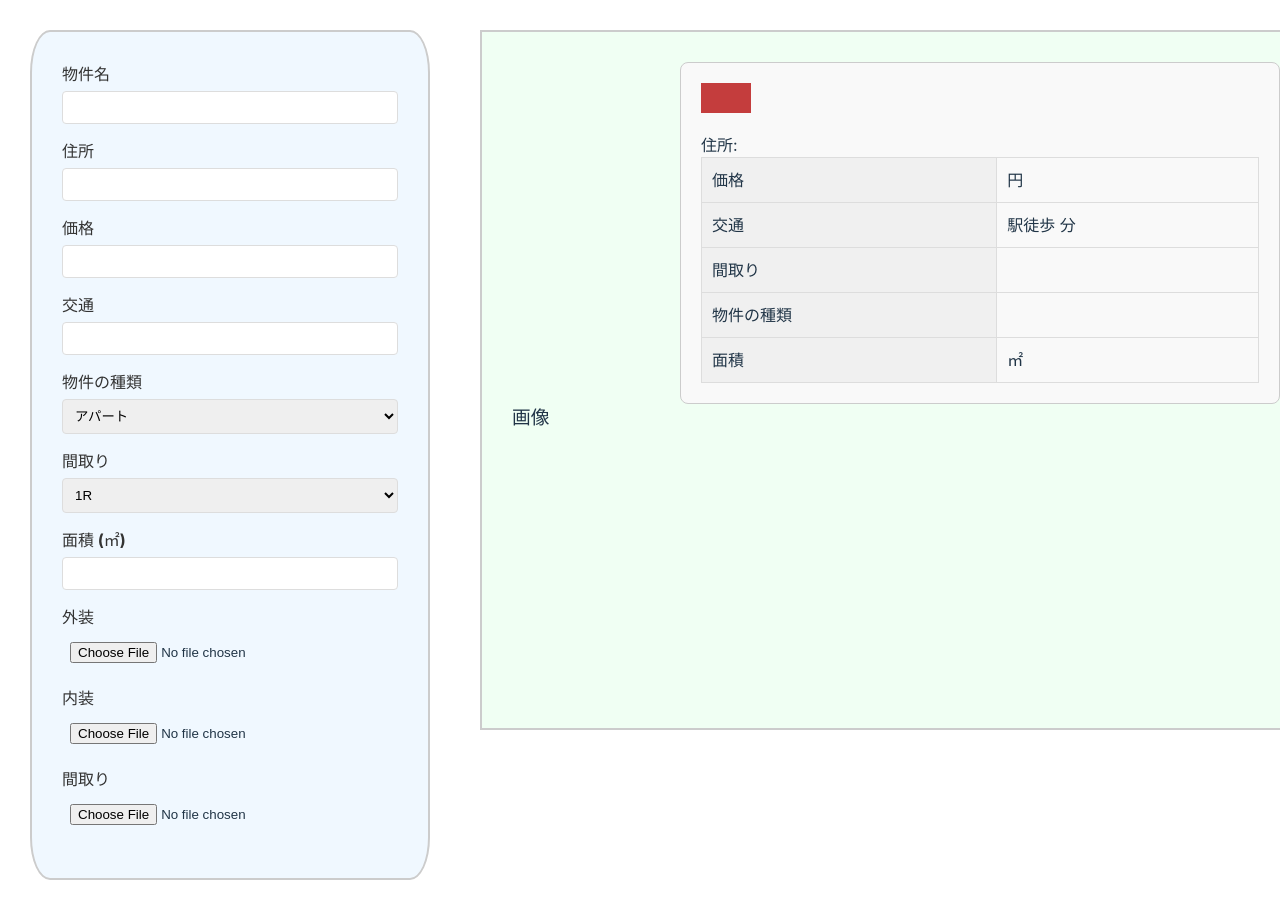
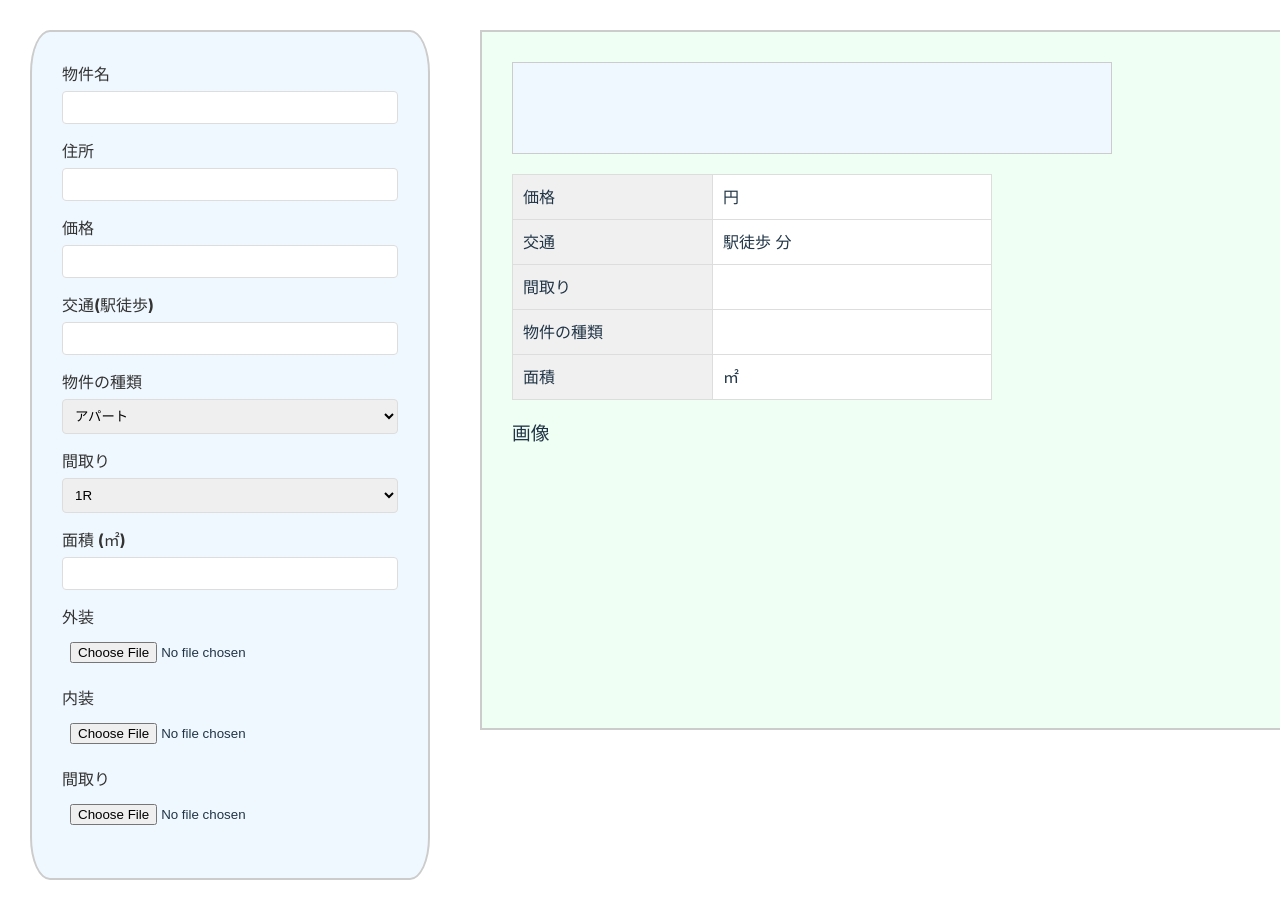
Before and after one commit to yukanakamura1226/iimon-tech-blog-react, a React (Vite) app: page / in a window 1280 px wide. Shown: the top 910 px of the page. Built offline with nearby package versions, Linux system fonts and the light colour scheme.

Commit message:
css fixed

```diff
--- a/src/components/Advertisement/Text.css
+++ b/src/components/Advertisement/Text.css
@@ -1,26 +1,30 @@
+header {
+    margin-bottom: 20px;
+    background-color: aliceblue;
+    border: 1px solid #ccc;
+    padding: 10px;
+    color: #6a6565;
+    font-weight: bold;
+    text-align: center;
+}
+.text-title {
+    font-size: 45px;
+    font-weight: bold;
+    margin-bottom: 20px;
+    height: 50px;
+}
+
 .text-container {
     max-width: 600px;
-    margin: 0 auto;
-    padding: 20px;
-    border: 1px solid #ccc;
-    border-radius: 8px;
-    background-color: #f9f9f9;
-}
-
-.text-title {
-    font-size: 24px;
-    color: #333;
     margin-bottom: 20px;
-    text-align: center;
-    background-color: #c43d3d;
-    height: 30px;
-    width: 50px;
 }
 
 .text-table {
     display: table;
-    width: 100%;
+    width: 80%;
     border-collapse: collapse;
+    background-color: white;
+    /* margin-right: 50px; */
 }
 
 .text-row {
@@ -37,4 +41,5 @@
 .text-cell:first-child {
     font-weight: bold;
     background-color: #f0f0f0;
+    width: 200px;
 }
--- a/src/components/Advertisement/Text.jsx
+++ b/src/components/Advertisement/Text.jsx
@@ -1,21 +1,3 @@
-// /* eslint-disable react/prop-types */
-// import './Text.css';
-
-// function Text({ formData }) {
-//     return (
-//         <div className="text-container">
-//             <h2 className="text-title">不動産広告</h2>
-//             <p className="text-item">物件名: {formData.name}</p>
-//             <p className="text-item">住所: {formData.address}</p>
-//             <p className="text-item">価格: {formData.price}</p>
-//             <p className="text-item">物件の種類: {formData.propertyType}</p>
-//             <p className="text-item">面積: {formData.area} ㎡</p>
-//         </div>
-//     );
-// }
-
-// export default Text;
-
 /* eslint-disable react/prop-types */
 import './Text.css';
 
@@ -24,7 +6,7 @@ function Text({ formData }) {
         <div className="text-container">
             <header>
                 <h2 className="text-title">{formData.name}</h2>
-                <p>住所:{formData.address}</p>
+                <p>{formData.address}</p>
             </header>
             <div className="text-table">
                 <div className="text-row">
--- a/src/components/Form/Form.jsx
+++ b/src/components/Form/Form.jsx
@@ -1,4 +1,3 @@
-// import React from "react";
 import "./Form.css"
 // eslint-disable-next-line react/prop-types
 function Form({ register }) {
@@ -17,7 +16,7 @@ function Form({ register }) {
                 <input id="price" type="number" {...register("price")} />
             </div>
             <div>
-                <label htmlFor="price">交通</label>
+                <label htmlFor="price">交通(駅徒歩)</label>
                 <input id="walkTime" type="number" {...register("walkTime")} />
             </div>
             <div>
```
